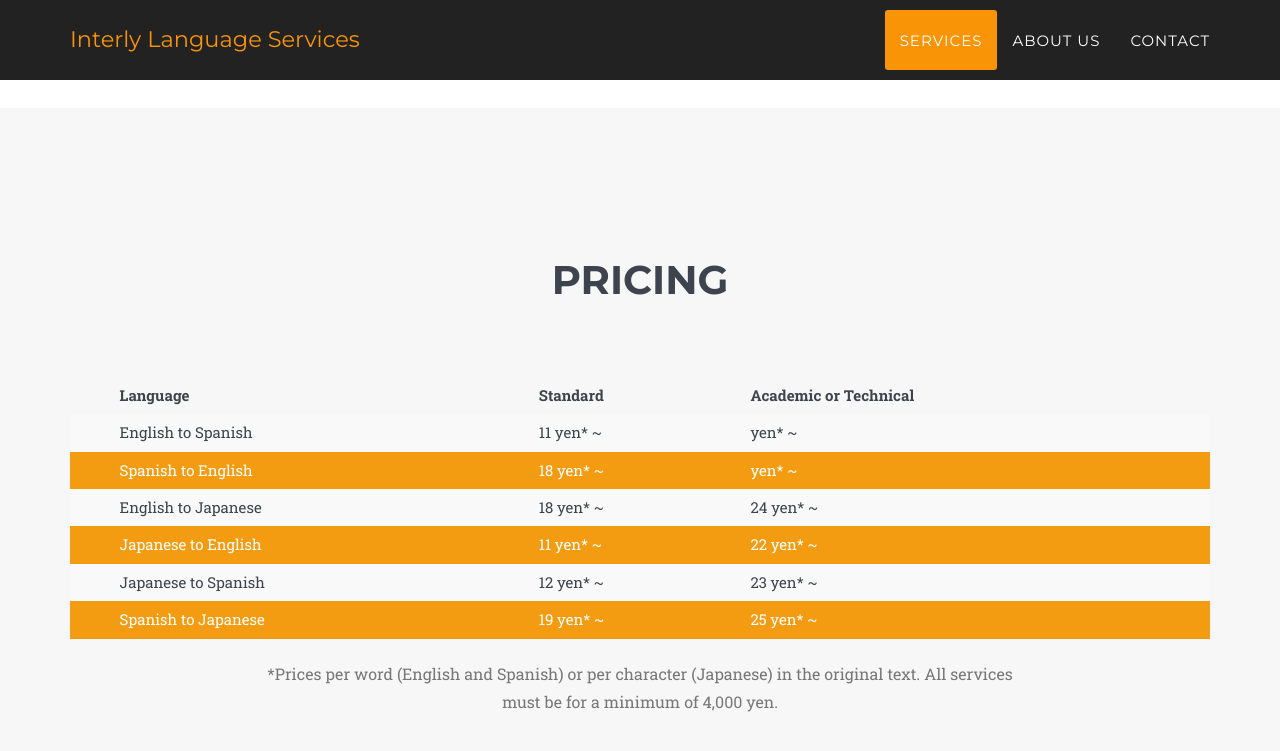
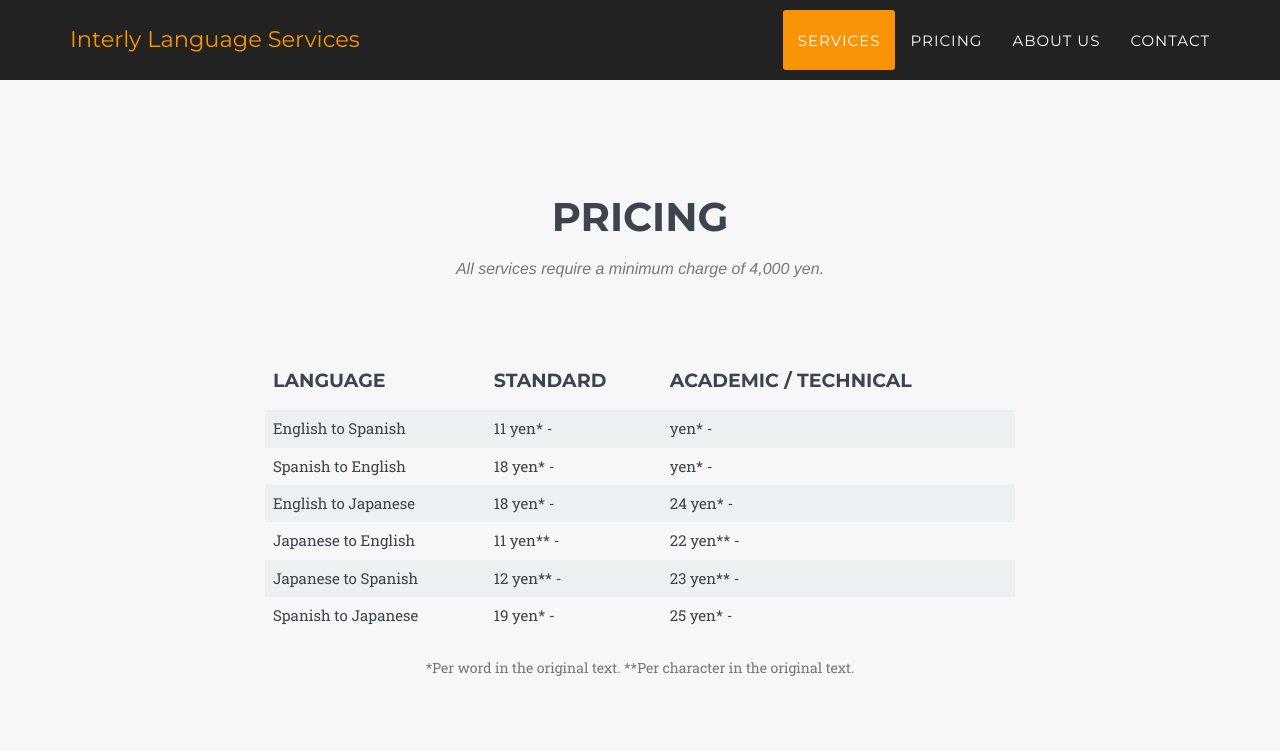
Before and after one commit to kylesezhi/kylesezhi.github.io, a Jekyll site: the page built from index.html, in a window 1280 px wide and 900 px high, scrolled down 3091 px. Shown: the top 751 px of the window. Built offline with Jekyll 4.4.1, drawn with Linux system fonts in a browser that asks for light colours; some web fonts are replaced; comment, search, counter and statistics services are not loaded; some of the changed text lies outside the part shown.

Commit message:
Updated the pricing and footer, etc.

```diff
--- a/_includes/about.html
+++ b/_includes/about.html
@@ -4,7 +4,7 @@
             <div class="row">
                 <div class="col-lg-12 text-center">
                     <h2 class="section-heading">How It Works</h2>
-                    <h3 class="section-subheading text-muted">Lorem ipsum dolor sit amet consectetur.</h3>
+                    <h3 class="section-subheading text-muted"></h3>
                 </div>
             </div>
             <div class="row">
--- a/_includes/footer.html
+++ b/_includes/footer.html
@@ -16,8 +16,6 @@
                     <ul class="list-inline quicklinks">
                         <li><a href="#">Privacy Policy</a>
                         </li>
-                        <li><a href="#">Terms of Use</a>
-                        </li>
                     </ul>
                 </div>
             </div>
--- a/_includes/header.html
+++ b/_includes/header.html
@@ -20,6 +20,9 @@
                     </li>
                     <li>
                         <a class="page-scroll" href="#services">Services</a>
+                    </li>
+                    <li>
+                        <a class="page-scroll" href="#pricing">Pricing</a>
                     </li>
                     <li>
                         <a class="page-scroll" href="#team">About Us</a>
--- a/_includes/pricing.html
+++ b/_includes/pricing.html
@@ -4,64 +4,59 @@
             <div class="row">
                 <div class="col-lg-12 text-center">
                     <h2 class="section-heading">Pricing</h2>
-                    <h3 class="section-subheading text-muted"></h3>
+                    <h3 class="section-subheading text-muted">All services require a minimum charge of 4,000 yen.</h3>
                 </div>
             </div>
             <div class="row">
-                <div class="col-sm-12">
-                  <table class="table table-striped table-hover ">
+              <div class="col-sm-2"></div>
+                <div class="col-sm-8">
+                  <table class="table table-striped table-hover">
                     <thead>
                       <tr>
-                        <td></td>
-                        <th>Language</th>
-                        <th>Standard</th>
-                        <th>Academic or Technical</th>
+                        <th><h4>Language</h4></th>
+                        <th><h4>Standard</h4></th>
+                        <th><h4>Academic / Technical</h4></th>
                       </tr>
                     </thead>
                     <tbody>
                       <tr>
-                        <td></td>
-                        <td>English to Spanish</td>
-                        <td>11 yen* ~</td>
-                        <td>yen* ~</td>
-                      </tr>
-                      <tr class="warning">
-                        <td></td>
-                        <td>Spanish to English</td>
-                        <td>18 yen* ~</td>
-                        <td>yen* ~</td>
+                        <td class="active">English to Spanish</td>
+                        <td class="active">11 yen* -</td>
+                        <td class="active">yen* -</td>
                       </tr>
                       <tr>
-                        <td></td>
-                        <td>English to Japanese</td>
-                        <td>18 yen* ~</td>
-                        <td>24 yen* ~</td>
-                      </tr>
-                      <tr class="warning">
-                        <td></td>
-                        <td>Japanese to English</td>
-                        <td>11 yen* ~</td>
-                        <td>22 yen* ~</td>
+                        <td>Spanish to English</td>
+                        <td>18 yen* -</td>
+                        <td>yen* -</td>
                       </tr>
                       <tr>
-                        <td></td>
-                        <td>Japanese to Spanish</td>
-                        <td>12 yen* ~</td>
-                        <td>23 yen* ~</td>
+                        <td class="active">English to Japanese</td>
+                        <td class="active">18 yen* -</td>
+                        <td class="active">24 yen* -</td>
                       </tr>
-                      <tr class="warning">
-                        <td></td>
+                      <tr>
+                        <td>Japanese to English</td>
+                        <td>11 yen** -</td>
+                        <td>22 yen** -</td>
+                      </tr>
+                      <tr>
+                        <td class="active">Japanese to Spanish</td>
+                        <td class="active">12 yen** -</td>
+                        <td class="active">23 yen** -</td>
+                      </tr>
+                      <tr>
                         <td>Spanish to Japanese</td>
-                        <td>19 yen* ~</td>
-                        <td>25 yen* ~</td>
+                        <td>19 yen* -</td>
+                        <td>25 yen* -</td>
                       </tr>
                     </tbody>
                   </table>
                 </div>
+                <div class="col-sm-2"></div>
             </div>
             <div class="row">
                 <div class="col-lg-8 col-lg-offset-2 text-center">
-                    <p class="large text-muted">*Prices per word (English and Spanish) or per character (Japanese) in the original text. All services must be for a minimum of 4,000 yen.</p>
+                    <p class="text-muted">*Per word in the original text. **Per character in the original text.</p>
                 </div>
             </div>
         </div>
--- a/_includes/services.html
+++ b/_includes/services.html
@@ -1,5 +1,5 @@
 <!-- Services Section -->
-    <section id="services">
+    <section id="services" class="bg-light-gray">
         <div class="container">
             <div class="row">
                 <div class="col-lg-12 text-center">
@@ -22,7 +22,7 @@
                         <i class="fa fa-strikethrough fa-stack-1x fa-inverse"></i>
                     </span>
                     <h4 class="service-heading">Copy-editing</h4>
-                    <p class="text-muted">As educators, we know that writing in another language naturally can be a challenge, particularly when it comes to academic or technical language. We have helped leading intellectuals and professionals get their ideas to the world, concisely and beautifully.</p>
+                    <p class="text-muted">We have helped leading intellectuals and professionals get their educational and technical ideas to the world, concisely and beautifully.</p>
                 </div>
                 <div class="col-md-4">
                     <span class="fa-stack fa-4x">
--- a/_includes/team.html
+++ b/_includes/team.html
@@ -1,5 +1,5 @@
 <!-- Team Section -->
-    <section id="team" class="bg-light-gray">
+    <section id="team">
         <div class="container">
             <div class="row">
                 <div class="col-lg-12 text-center">
```
Also changed, not shown: img/header-bg-second.jpg (added), img/header-bg-third.jpg (added), 5 other files.
